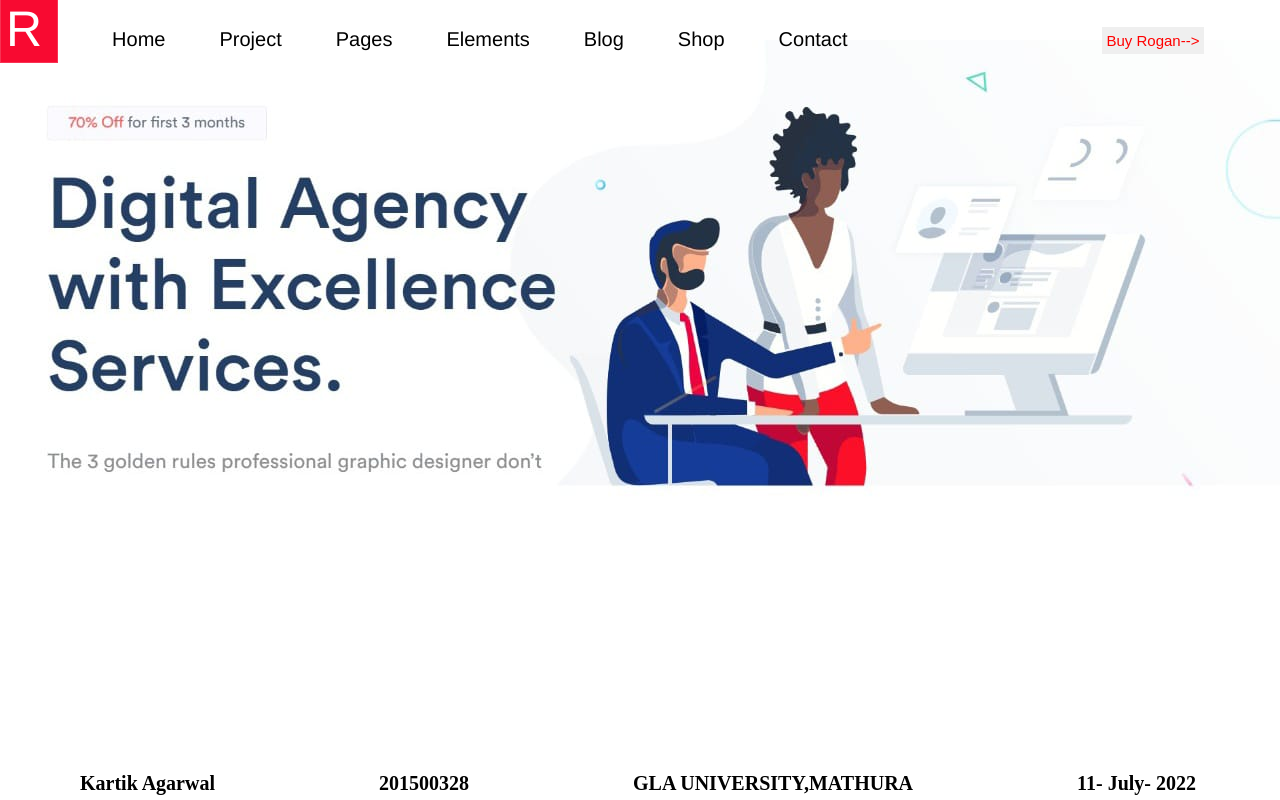
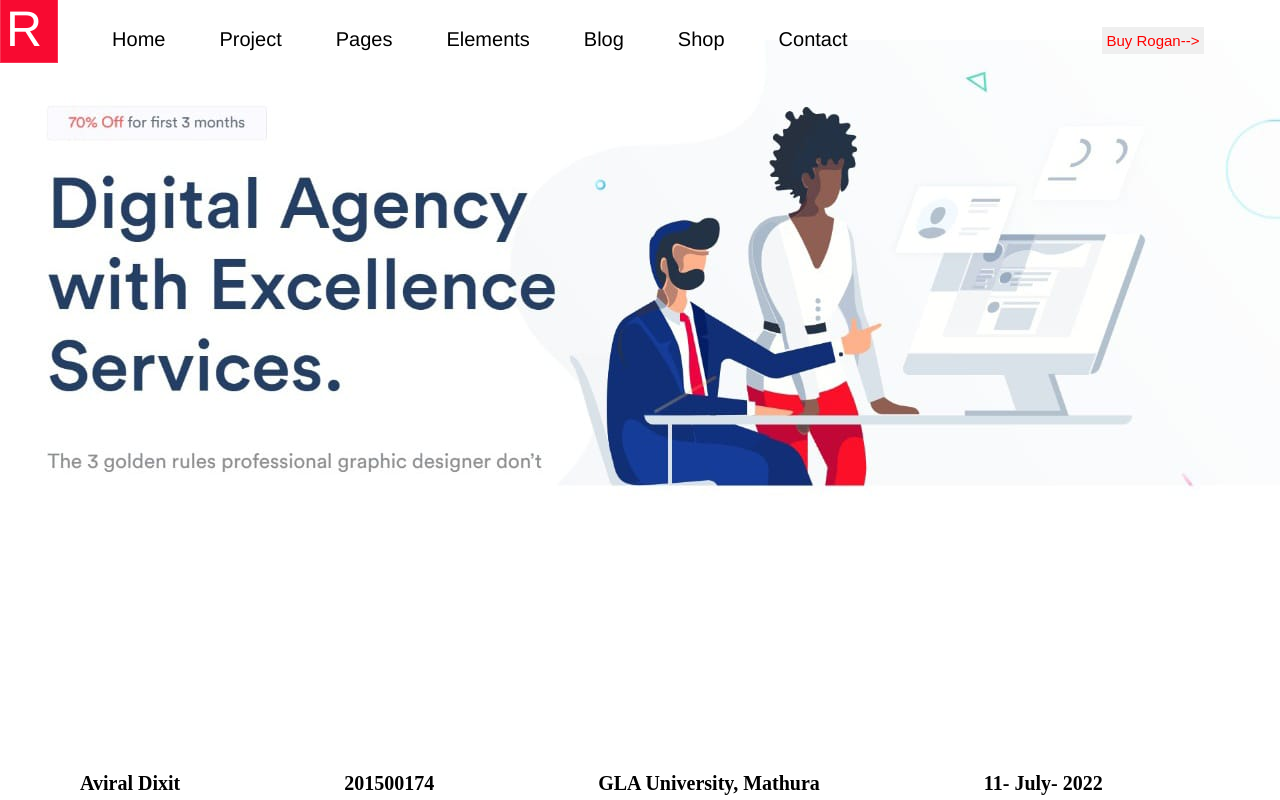
Before and after one commit to aviral-d/aviral_201500174_live, a plain HTML site: page index.html in a window 1280 px wide. Drawn offline with Linux system fonts and the light colour scheme.

Commit message:
first commit

```diff
--- a/index.html
+++ b/index.html
@@ -100,9 +100,9 @@ color: white;
 <img src="./image/image.png" alt="">
 </div>
 <div id="footer">
-<div class="cotainer">Kartik Agarwal</div>
-<div class="cotainer">201500328</div>
-<div class="cotainer">GLA UNIVERSITY,MATHURA</div>
+<div class="cotainer">Aviral Dixit</div>
+<div class="cotainer">201500174</div>
+<div class="cotainer">GLA University, Mathura</div>
 <body onLoad="initClock()"></body>
 <div class="cotainer" id="timedate">      <a id="d">1</a>-
     <a id="mon">January</a>-
```
